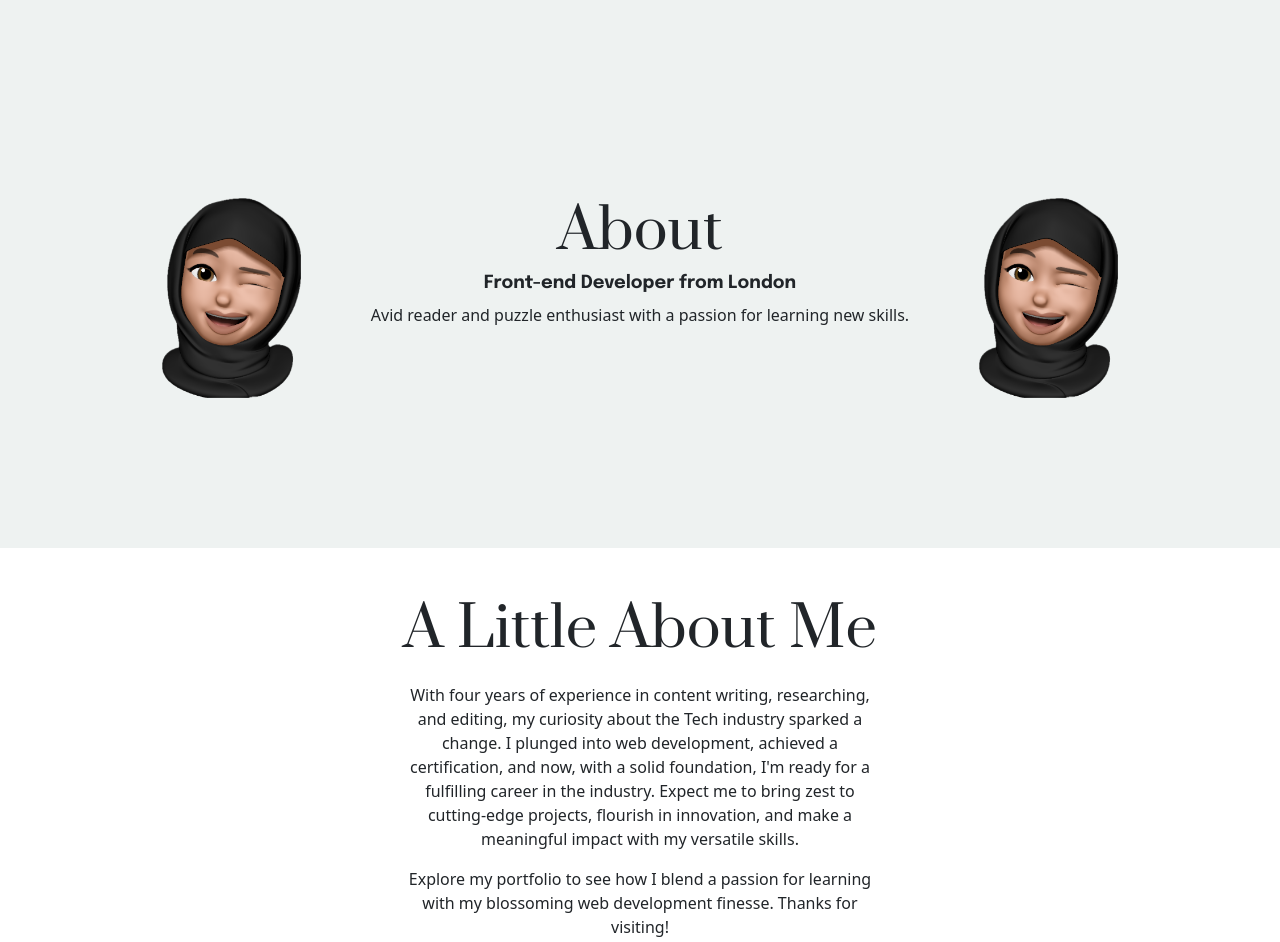
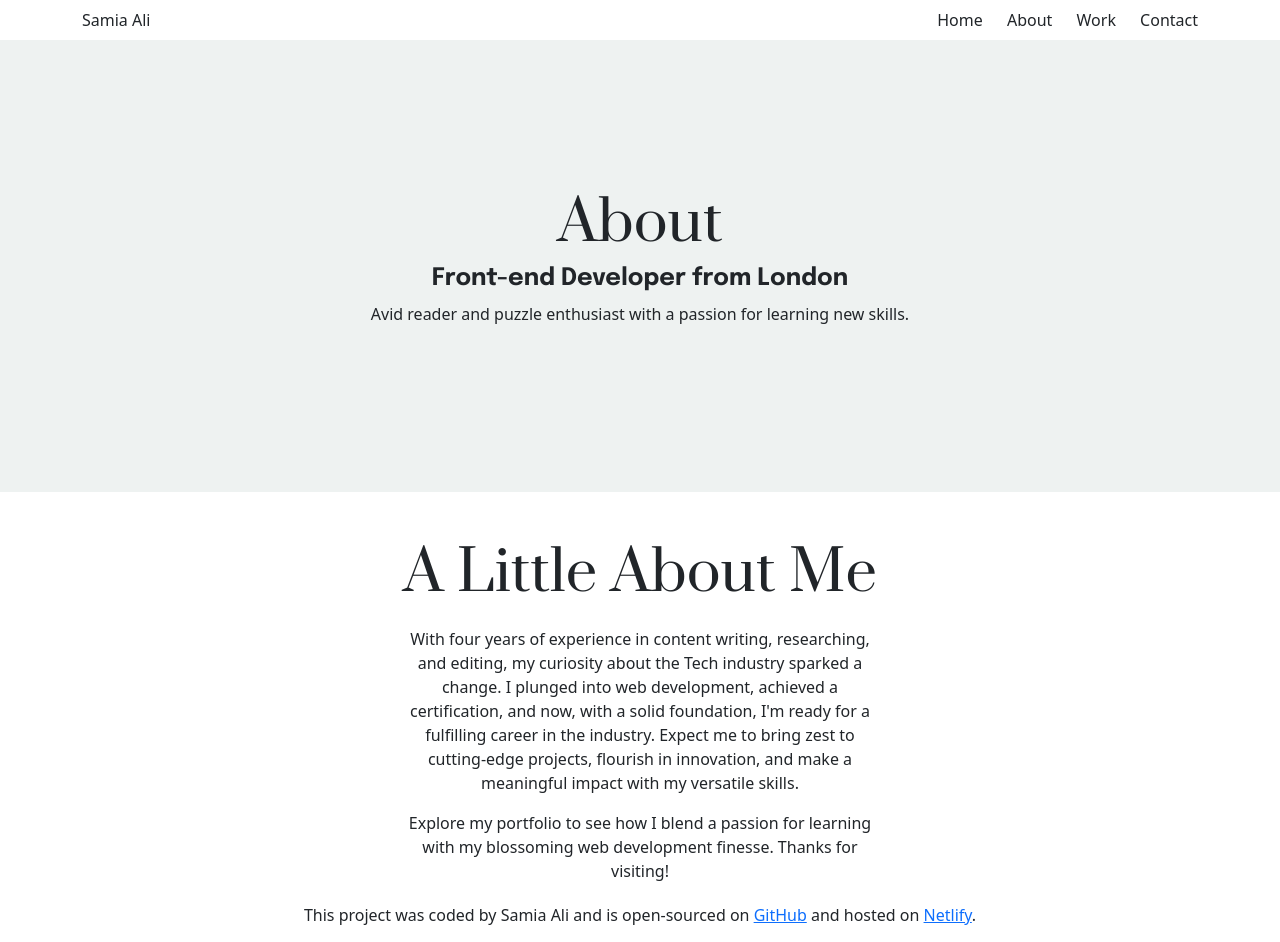
Before and after one commit to samia-ctrl/portfolio-project, a plain HTML site: page about.html in a window 1280 px wide. Shown: the top 942 px of the page. Drawn offline with nearby package versions, Linux system fonts and the light colour scheme.

Commit message:
nav bar created

```diff
--- a/about.html
+++ b/about.html
@@ -39,21 +39,20 @@
     <title>About me</title>
   </head>
   <body>
+        <div class="container">
+      <nav class="d-flex justify-content-between">
+        <p class="d-none d-sm-block">Samia Ali</p>
+        <ul>
+          <a href="/"> <li>Home</li></a>
+          <a href="/about.html"><li>About</li></a>
+          <a href="/my-work.html"> <li>Work</li></a>
+          <a href="/contact.html"> <li>Contact</li></a>
+        </ul>
+      </nav>
+    </div>
     <div class="content-container">
-      <div class="container">
-        <div class="row">
-          <div class="col-2 abt-img d-none d-xl-block">
-            <img
-              src="/images/memoji.png"
-              alt=""
-              class="img-fluid memoji mt-5"
-            />
-          </div>
-          <div class="col mt-5">
       <h1 class="text-sm-center content-h1">About</h1>
-            <h2 class="text-sm-center content-h2">
-              Front-end Developer from London
-            </h2>
+      <h2 class="text-sm-center content-h2">Front-end Developer from London</h2>
       <p class="text-sm-center container-head">
         Avid reader and puzzle enthusiast with a passion for learning new
         skills.
@@ -61,16 +60,6 @@
       <a href="/about.html#about-me" class="content-link d-block d-md-none">
         <i class="fa-solid fa-circle-arrow-down" id="arrow"></i>
       </a>
-          </div>
-          <div class="col-2 abt-img d-none d-xl-block">
-            <img
-              src="/images/memoji.png"
-              alt=""
-              class="img-fluid memoji mt-5"
-            />
-          </div>
-        </div>
-      </div>
     </div>
     <h1 class="text-sm-center content-h1 mt-5">A Little About Me</h1>
     <div class="body-content">
--- a/src/styles.css
+++ b/src/styles.css
@@ -5,6 +5,29 @@
   --bg-color: #eef2f1;
 }
 
+nav ul,
+nav p {
+  margin: 0;
+  padding: 0;
+}
+nav li,
+nav p {
+  display: inline;
+  line-height: 40px;
+}
+
+nav li {
+  margin-left: 20px;
+}
+
+nav ul a {
+  text-decoration: none;
+  color: #212529;
+}
+
+nav ul a:hover {
+  color: var(--primary-color);
+}
 .hero {
   background: var(--bg-color);
   padding: 100px;
@@ -82,27 +105,15 @@ h3 {
   font-size: 56px;
 }
 .content-h2 {
-  font-size: 18px;
-}
-
-.memoji {
-  width: 150px;
-  height: 200px;
-  display: flex !important;
-  justify-content: center !important;
+  font-size: 24px;
 }
 
 .body-content {
   margin: 20px 400px;
 }
 
-.col-8 h1,
-.col-8 h2,
-.col-8 p {
-  display: block;
-  margin: 0 auto;
-}
-.content-link, .content-link-contact {
+.content-link,
+.content-link-contact {
   text-decoration: none;
   color: var(--primary-color);
 }
@@ -111,7 +122,8 @@ h3 {
   font-size: 28px;
 }
 
-.content-link:hover {
+.content-link:hover,
+.content-link-contact:hover {
   color: rgb(22, 40, 38);
 }
 
@@ -121,7 +133,8 @@ h3 {
   margin-top: 60px;
 }
 
-.project-container, .project-container-contact {
+.project-container,
+.project-container-contact {
   padding: 100px;
 }
 
@@ -169,8 +182,9 @@ h3 {
     text-align: center;
   }
 
-  .content-h2 {
-    font-size: 14px;
+
+  .container-head {
+    font-size: 12px;
   }
   .body-content {
     margin: 20px 60px;
@@ -178,14 +192,28 @@ h3 {
 }
 
 @media (max-width: 663px) {
-  .content-container, .project-container, .project-container-contact {
+  .content-container,
+  .project-container,
+  .project-container-contact {
     padding: 50px;
   }
 
   .content-h1 {
     font-size: 32px;
   }
+  .content-h2 {
+    font-size: 14px;
+  }
   .container-head {
     font-size: 12px;
   }
 }
+
+@media (max-width: 576px) {
+  nav.justify-content-between {
+    justify-content: center !important;
+  }
+  nav ul {
+    margin: 0px 20px 0px 0px;
+  }
+}
```
Also changed, not shown: contact.html (+11 -0 lines), index.html (+13 -2 lines), my-work.html (+11 -0 lines). Lines whose indentation alone changed are shown as unchanged.
